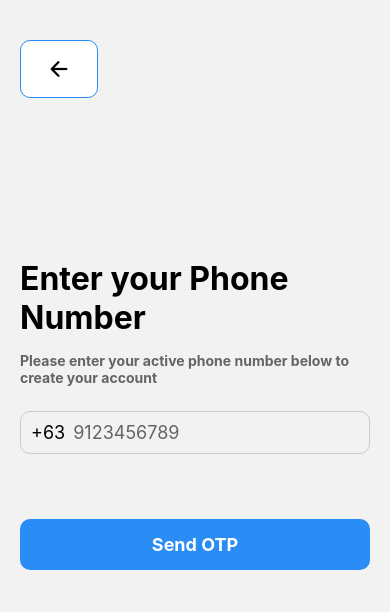
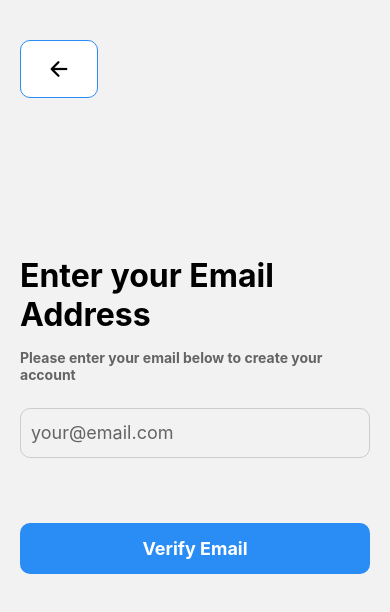
Before and after one commit to jieddev/MobikadProject4, a React Native app: screen /LoginScreen in a window 390 px wide. Shown: the top 612 px of the page. Built offline with nearby package versions, Linux system fonts and the light colour scheme.

Commit message:
fix: Change SMS OTP to Email Verification

```diff
--- a/app/App.js
+++ b/app/App.js
@@ -6,7 +6,7 @@ import { StyleSheet, Text, View, Button, TouchableOpacity, Image, ActivityIndica
 import WelcomeScreen from './screens/WelcomeScreen'
 import CreateAccountScreen from './screens/CreateAccountScreen'
 import LoginScreen from './screens/LoginScreen'
-
+import OTPScreen from './screens/OTPScreen'
 
 const Stack = createNativeStackNavigator();
 
@@ -18,6 +18,7 @@ export default function App() {
         <Stack.Screen name="WelcomeScreen" component={WelcomeScreen} />
         <Stack.Screen name="CreateAccountScreen" component={CreateAccountScreen} />
         <Stack.Screen name="LoginScreen" component={LoginScreen}/>
+        <Stack.Screen name="OTPScreen" component={OTPScreen} />
       </Stack.Navigator>
     </NavigationContainer>
   );
--- a/app/config/supabaseClient.js
+++ b/app/config/supabaseClient.js
@@ -5,7 +5,7 @@ import { createClient } from '@supabase/supabase-js';
 const supabaseUrl = 'https://finzydwkgznjbfmwabhw.supabase.co'; // e.g., https://your-project.supabase.co
 const supabaseAnonKey = 'eyJhbGciOiJIUzI1NiIsInR5cCI6IkpXVCJ9.eyJpc3MiOiJzdXBhYmFzZSIsInJlZiI6ImZpbnp5ZHdrZ3puamJmbXdhYmh3Iiwicm9sZSI6ImFub24iLCJpYXQiOjE3NTYxOTUzMDYsImV4cCI6MjA3MTc3MTMwNn0.8H6EztoAClK_zi4HrBASW7hzybiOcZp0N_u0T_ck0v4';
 
-export const supabase = createClient(supabaseUrl, supabaseAnonKey, {
+const supabase = createClient(supabaseUrl, supabaseAnonKey, {
   auth: {
     persistSession: true, // This ensures the session is persisted (default is true)
     autoRefreshToken: true, // Automatically refresh the token when it expires
@@ -13,3 +13,5 @@ export const supabase = createClient(supabaseUrl, supabaseAnonKey, {
     storage:AsyncStorage
   },
 });
+
+export default supabase;
--- a/app/screens/CreateAccountScreen.js
+++ b/app/screens/CreateAccountScreen.js
@@ -1,25 +1,30 @@
-import { StyleSheet, Text, View, TextInput, TouchableOpacity } from 'react-native'
-import React, { useState } from 'react'
-import Icon from 'react-native-vector-icons/Ionicons';
+import {
+  StyleSheet,
+  Text,
+  View,
+  TextInput,
+  TouchableOpacity,
+  ActivityIndicator,
+} from "react-native";
+import React, { useState } from "react";
+import Icon from "react-native-vector-icons/Ionicons";
 
-import colors from '../constants/colors'
-import Spacer from '../components/spacer'
-
-
+import colors from "../constants/colors";
+import Spacer from "../components/spacer";
 
 export default function CreateAccountScreen({ navigation }) {
-  const [firstname, setFirstName] = useState('');
-  const [lastname, setLastName] = useState('');
-  const [email, setEmail] = useState('');
-  const [phone, setPhone] = useState('');
+  const [firstname, setFirstName] = useState("");
+  const [lastname, setLastName] = useState("");
+  const [email, setEmail] = useState("");
+  const [phone, setPhone] = useState("");
+  const [loading, setLoading] = useState(false);
 
-  const handleSendOTP= () => {
-    console.log({firstname, lastname, email, phone});
-  }
+  const handleSendOTP = () => {
+    console.log({ firstname, lastname, email, phone });
+  };
 
   return (
     <View style={styles.container}>
-
       <TouchableOpacity
         style={styles.backButton}
         onPress={() => navigation.goBack()}
@@ -27,12 +32,13 @@ export default function CreateAccountScreen({ navigation }) {
         <Icon name="arrow-back" size={24} color="black" />
       </TouchableOpacity>
 
-
       <Spacer height={50} />
 
       <Text style={styles.title}>Create Account</Text>
 
-      <Text style={styles.textFormat}>Please fill in the information below to create your account</Text>
+      <Text style={styles.textFormat}>
+        Please fill in the information below to create your account
+      </Text>
 
       <Spacer height={30} />
 
@@ -77,38 +83,40 @@ export default function CreateAccountScreen({ navigation }) {
 
       <Spacer height={20} />
 
-
       <TouchableOpacity style={styles.sendOTPButton} onPress={handleSendOTP}>
-        <Text style={styles.buttonText}>Send OTP</Text>
+        {loading ? (
+          <ActivityIndicator color={colors.white} />
+        ) : (
+          <Text style={styles.buttonText}>Create Account</Text>
+        )}
       </TouchableOpacity>
-
     </View>
-  )
+  );
 }
 
 const styles = StyleSheet.create({
   container: {
     flex: 1,
     padding: 20,
-    alignItems: 'center',
-    justifyContent: 'center',
+    alignItems: "center",
+    justifyContent: "center",
   },
   title: {
     fontSize: 32,
-    fontWeight: 'bold',
+    fontWeight: "bold",
     marginBottom: 15,
   },
   textFormat: {
     color: colors.textColor,
-    fontWeight: 'bold',
-    justifyContent: 'flex-start',
-    alignSelf: 'flex-start',
+    fontWeight: "bold",
+    justifyContent: "flex-start",
+    alignSelf: "flex-start",
     marginBottom: 5,
   },
   input: {
-    width: '100%',
+    width: "100%",
     borderWidth: 1,
-    borderColor: '#ccc',
+    borderColor: "#ccc",
     borderRadius: 10,
     marginBottom: 15,
     paddingHorizontal: 15,
@@ -116,26 +124,26 @@ const styles = StyleSheet.create({
   buttonText: {
     color: colors.white,
     fontSize: 18,
-    fontWeight: 'bold',
+    fontWeight: "bold",
   },
   sendOTPButton: {
     backgroundColor: colors.primary,
-    width: '100%',
+    width: "100%",
     padding: 15,
     borderRadius: 10,
-    alignItems: 'center',
+    alignItems: "center",
     marginBottom: 15,
   },
   backButton: {
     backgroundColor: colors.white,
-    width: '20%',
+    width: "20%",
     padding: 15,
     borderRadius: 10,
-    alignItems: 'center',
+    alignItems: "center",
     borderColor: colors.primary,
     borderWidth: 1,
-    position: 'absolute',
+    position: "absolute",
     top: 40,
     left: 20,
   },
-})
+});
--- a/app/screens/LoginScreen.js
+++ b/app/screens/LoginScreen.js
@@ -5,31 +5,28 @@ import {
   TextInput,
   TouchableOpacity,
   Alert,
+  ActivityIndicator,
 } from "react-native";
 import React, { useState } from "react";
 import Icon from "react-native-vector-icons/Ionicons";
 
 import colors from "../constants/colors";
 import Spacer from "../components/spacer";
+import supabase from "../config/supabaseClient";
 
 const LoginScreen = ({ navigation }) => {
-  const [phone, setPhone] = useState("");
+  const [email, setEmail] = useState("");
   const [loading, setLoading] = useState(false);
 
-  const handleSendOTP = async () => {
-    if (!phone || phone.length < 10) {
-      Alert.alert("Error", "Please enter a valid phone number");
+  const handleSendVerification = async () => {
+    if (!email || !email.includes("@")) {
+      Alert.alert("Error", "Please enter a valid email address");
       return;
     }
     setLoading(true);
-    const fullPhoneNumber = `+63${phone}`;
-
     try {
       const { error } = await supabase.auth.signInWithOtp({
-        phone: fullPhoneNumber,
-        options: {
-          channel: "sms",
-        },
+        email,
       });
       console.log("Error", error);
       if (error) {
@@ -39,8 +36,8 @@ const LoginScreen = ({ navigation }) => {
       }
 
       Alert.alert("Success", "OTP sent successfully");
-      navigation.navigate("OTP", {
-        phone: fullPhoneNumber,
+      navigation.navigate("OTPScreen", {
+        email,
       });
     } catch (error) {
       console.log("Error", error);
@@ -57,33 +54,38 @@ const LoginScreen = ({ navigation }) => {
         <Icon name="arrow-back" size={24} color="black" />
       </TouchableOpacity>
 
-      <Text style={styles.title}>Enter your Phone Number</Text>
+      <Text style={styles.title}>Enter your Email Address</Text>
 
       <Text style={styles.textFormat}>
-        Please enter your active phone number below to create your account
+        Please enter your email below to create your account
       </Text>
 
       <Spacer height={20}></Spacer>
 
-      <View style={styles.phoneContainer}>
-        <Text style={styles.countryCode}>+63</Text>
+      <View style={styles.inputContainer}>
         <TextInput
-          style={styles.phoneInput}
-          placeholder="9123456789"
+          style={styles.emailInput}
+          placeholder="your@email.com"
           placeholderTextColor={colors.textColor}
-          keyboardType="phone-pad"
-          value={phone}
-          onChangeText={setPhone}
-          maxLength={10}
+          keyboardType="email-address"
+          value={email}
+          onChangeText={setEmail}
+          autoCapitalize="none"
         />
       </View>
 
       <Spacer height={50}></Spacer>
 
-      <TouchableOpacity style={styles.sendOTPButton} onPress={handleSendOTP} disabled={loading}>
-        <Text style={styles.buttonText}>
-          {loading ? "Sending... " : "Send OTP"}
-        </Text>
+      <TouchableOpacity
+        style={styles.sendOTPButton}
+        onPress={handleSendVerification}
+        disabled={loading}
+      >
+        {loading ? (
+          <ActivityIndicator color={colors.white} />
+        ) : (
+          <Text style={styles.buttonText}>Verify Email</Text>
+        )}
       </TouchableOpacity>
     </View>
   );
@@ -110,21 +112,16 @@ const styles = StyleSheet.create({
     alignSelf: "flex-start",
     marginBottom: 5,
   },
-  phoneContainer: {
-    flexDirection: "row",
-    alignItems: "center",
+  inputContainer: {
     borderWidth: 1,
     borderColor: "#ccc",
     borderRadius: 10,
     paddingHorizontal: 10,
     width: "100%",
     marginBottom: 15,
+    height: 50,
   },
-  countryCode: {
-    fontSize: 18,
-    marginRight: 8,
-  },
-  phoneInput: {
+  emailInput: {
     flex: 1,
     fontSize: 18,
     paddingVertical: 10,
--- a/package.json
+++ b/package.json
@@ -9,8 +9,10 @@
     "web": "expo start --web"
   },
   "dependencies": {
+    "@react-native-async-storage/async-storage": "2.1.2",
     "@react-navigation/native": "^7.1.17",
     "@react-navigation/native-stack": "^7.3.25",
+    "@supabase/supabase-js": "^2.56.0",
     "expo": "~53.0.22",
     "expo-status-bar": "~2.2.3",
     "react": "19.0.0",
```
Also changed, not shown: 1 other file (tests, documents, lock files or other folders).
